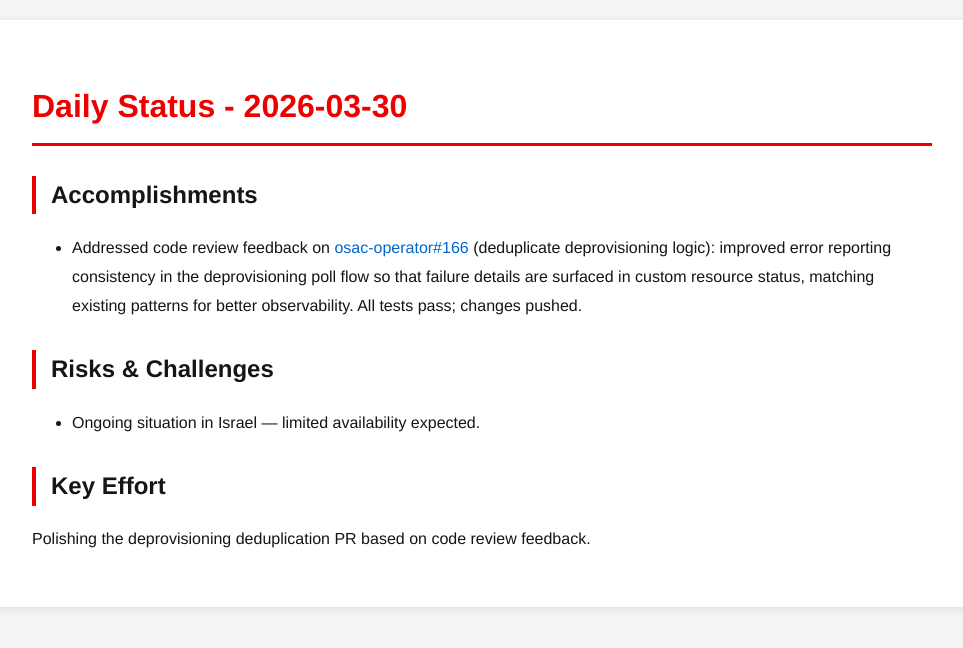
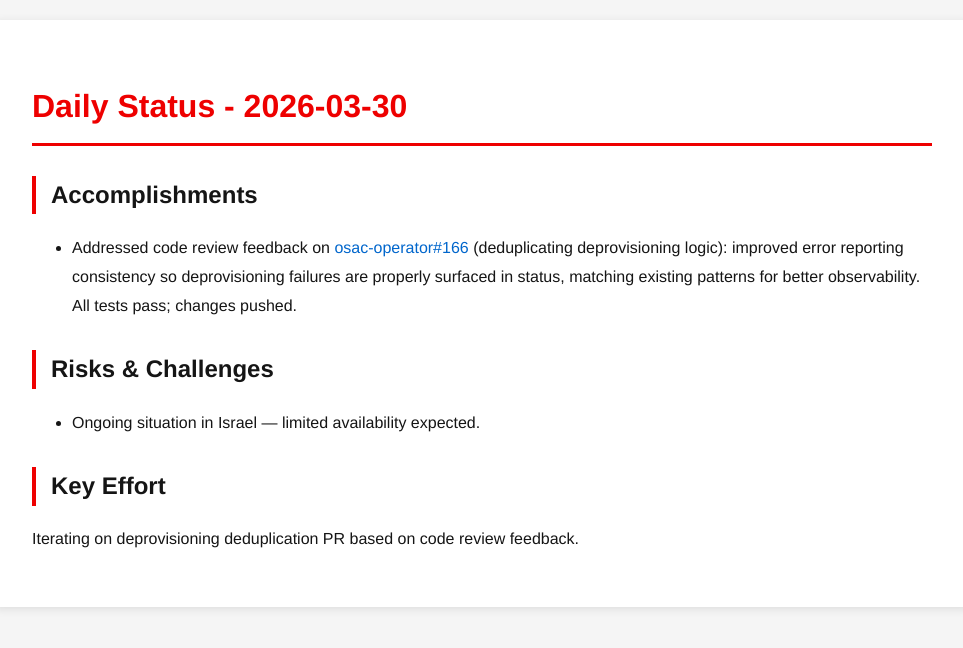
Before and after one commit to tzvatot/daily-status, a Jekyll site: the page built from 2026-03-30.md, in a window 1280 px wide. Shown: the top 648 px of the page, without its empty margins (158-1121 px from the left). Built offline with Jekyll 4.4.1, drawn with Linux system fonts in a browser that asks for light colours.

Commit message:
Daily status update - 2026-03-30

```diff
--- a/2026-03-30.md
+++ b/2026-03-30.md
@@ -7,10 +7,10 @@
 # Daily Status - 2026-03-30
 
 ## Accomplishments
-- Addressed code review feedback on [osac-operator#166](https://github.com/osac-project/osac-operator/pull/166) (deduplicate deprovisioning logic): improved error reporting consistency in the deprovisioning poll flow so that failure details are surfaced in custom resource status, matching existing patterns for better observability. All tests pass; changes pushed.
+- Addressed code review feedback on [osac-operator#166](https://github.com/osac-project/osac-operator/pull/166) (deduplicating deprovisioning logic): improved error reporting consistency so deprovisioning failures are properly surfaced in status, matching existing patterns for better observability. All tests pass; changes pushed.
 
 ## Risks & Challenges
 - Ongoing situation in Israel — limited availability expected.
 
 ## Key Effort
-Polishing the deprovisioning deduplication PR based on code review feedback.
+Iterating on deprovisioning deduplication PR based on code review feedback.
```
